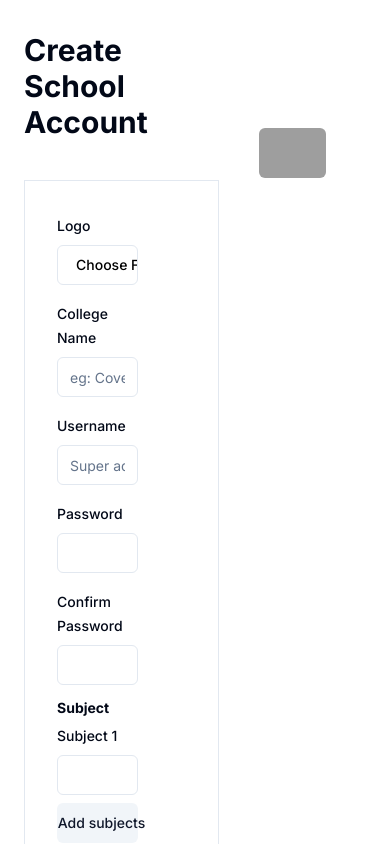
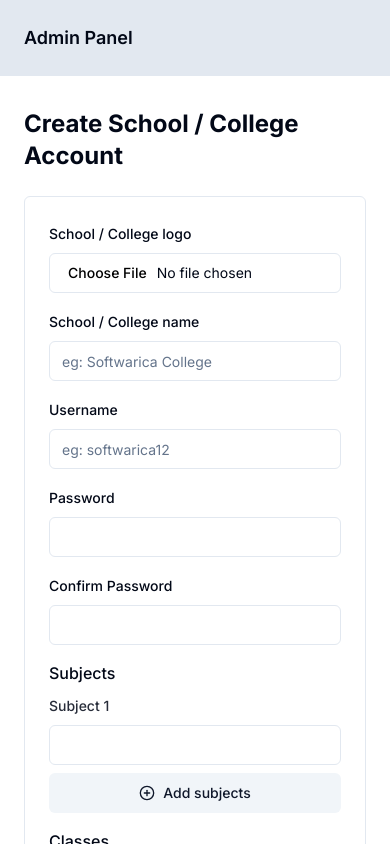
Before and after one commit to trishan9/Teacher-Evaluation-System, a Next.js app in the folder super-admin/: page / in a window 390 px wide. Shown: the top 844 px of the page. Built offline with nearby package versions, Linux system fonts and the light colour scheme; grey boxes are pictures that could not be loaded.

Commit message:
feat: code refactor, responsive and navbar wip

```diff
--- /dev/null
+++ b/super-admin/app/_components/navbar.tsx
@@ -0,0 +1,9 @@
+const Navbar = () => {
+  return (
+    <nav className="p-6 sticky top-0 left-0 w-full bg-slate-200">
+      <h1 className="font-semibold text-lg">Admin Panel</h1>
+    </nav>
+  );
+};
+
+export default Navbar;
--- a/super-admin/app/_components/signin.tsx
+++ b/super-admin/app/_components/signin.tsx
@@ -1,10 +1,9 @@
 "use client";
 
-import React from "react";
+import Image from "next/image";
 import { zodResolver } from "@hookform/resolvers/zod";
 import { useForm, useFieldArray } from "react-hook-form";
 import { z } from "zod";
-import { PlusCircle, Trash2 } from "lucide-react";
 import { Button } from "@/components/ui/button";
 import { Input } from "@/components/ui/input";
 import {
@@ -16,9 +15,7 @@ import {
   FormLabel,
   FormMessage,
 } from "@/components/ui/form";
-import { Label } from "@/components/ui/label";
 import DynamicFormField from "@/components/shared/dynamic-form-field";
-import Image from "next/image";
 
 const formSchema = z
   .object({
@@ -70,15 +67,6 @@ const SignIn = () => {
       ],
     },
   });
-  const { control } = form;
-
-  const { fields, append, remove } = useFieldArray({
-    name: "subjects",
-    control,
-    rules: {
-      required: "Please add at least 1 subject",
-    },
-  });
 
   function onSubmit(values: z.infer<typeof formSchema>, event: any) {
     values.logo = event.target.logo.files[0];
@@ -90,25 +78,27 @@ const SignIn = () => {
       subjects: values.subjects || [],
       sections: values.sections || [],
     };
+    console.log(payload);
     form.reset();
   }
 
   return (
-    <div className="flex justify-between">
-      <div className="flex mt-2  flex-col">
-        <p className="mb-10 text-3xl font-bold">Create School Account</p>
+    <div className="flex mt-2 flex-col md:px-6 w-full">
+      <p className="md:mb-10 mb-6 text-2xl md:text-3xl font-bold">
+        Create School / College Account
+      </p>
 
       <Form {...form}>
         <form
           onSubmit={form.handleSubmit(onSubmit)}
-            className="space-y-4 w-[50vw] p-[2rem] pr-[5rem]  border"
+          className="space-y-4 w-full p-6 md:p-[2rem] rounded-md border"
         >
           <FormField
             control={form.control}
             name="logo"
             render={({ field }) => (
               <FormItem>
-                  <FormLabel>Logo</FormLabel>
+                <FormLabel>School / College logo</FormLabel>
 
                 <FormControl>
                   <Input type="file" {...field} className="cursor-pointer" />
@@ -118,20 +108,22 @@ const SignIn = () => {
               </FormItem>
             )}
           />
+
           <FormField
             control={form.control}
             name="collegeName"
             render={({ field }) => (
               <FormItem>
-                  <FormLabel>College Name</FormLabel>
+                <FormLabel>School / College name</FormLabel>
                 <FormControl>
-                    <Input placeholder="eg: Coventry University" {...field} />
+                  <Input placeholder="eg: Softwarica College  " {...field} />
                 </FormControl>
 
                 <FormMessage />
               </FormItem>
             )}
           />
+
           <FormField
             control={form.control}
             name="username"
@@ -139,12 +131,13 @@ const SignIn = () => {
               <FormItem>
                 <FormLabel>Username</FormLabel>
                 <FormControl>
-                    <Input placeholder="Super admin" {...field} />
+                  <Input placeholder="eg: softwarica12" {...field} />
                 </FormControl>
                 <FormMessage />
               </FormItem>
             )}
           />
+
           <FormField
             control={form.control}
             name="password"
@@ -159,6 +152,7 @@ const SignIn = () => {
               </FormItem>
             )}
           />
+
           <FormField
             control={form.control}
             name="confirmPassword"
@@ -173,25 +167,18 @@ const SignIn = () => {
               </FormItem>
             )}
           />
+
           <DynamicFormField form={form} name="subjects" label="Subject" />
+
           <DynamicFormField form={form} name="classes" label="Class" />
+
           <DynamicFormField form={form} name="sections" label="Section" />
 
-            <Button type="submit" className="w-full ">
-              Submit
+          <Button type="submit" size="lg" className="w-full mt-6">
+            Create School / College
           </Button>
         </form>
       </Form>
-      </div>
-      <div className="m-10 relative">
-        <img
-          src="https://images.pexels.com/photos/5212345/pexels-photo-5212345.jpeg"
-          alt="error"
-          width={700}
-          height={700}
-          className="sticky top-32 rounded-md"
-        />
-      </div>
     </div>
   );
 };
--- a/super-admin/app/page.tsx
+++ b/super-admin/app/page.tsx
@@ -1,8 +1,14 @@
+import Navbar from "./_components/navbar";
 import SignIn from "./_components/signin";
+
 export default function Home() {
   return (
-    <div className="p-6">
-      <SignIn />
-    </div>
+    <section>
+      <Navbar />
+
+      <div className="p-6">
+        <SignIn />
+      </div>
+    </section>
   );
 }
--- a/super-admin/components/shared/dynamic-form-field.tsx
+++ b/super-admin/components/shared/dynamic-form-field.tsx
@@ -22,13 +22,14 @@ const DynamicFormField = ({ form, name, label }: DynamicFormFieldProps) => {
     },
   });
   return (
-    <div className="flex flex-col gap-2">
-      <Label className="font-bold">{label}</Label>
+    <div className="flex flex-col gap-2 mt-2">
+      <p className="font-medium capitalize">{name}</p>
+
       {fields.length > 0 &&
         fields.map((field, index) => (
           <div key={field.id}>
             <div className="w-full">
-              <Label className="text-sm">
+              <Label className="text-sm opacity-85">
                 {label} {index + 1}
               </Label>
 
--- a/super-admin/next.config.mjs
+++ b/super-admin/next.config.mjs
@@ -1,4 +1,13 @@
 /** @type {import('next').NextConfig} */
-const nextConfig = {};
+const nextConfig = {
+    images: {
+        remotePatterns: [
+            {
+                protocol: "https",
+                hostname: "**",
+            },
+        ],
+    }
+};
 
 export default nextConfig;
```
Lines whose indentation alone changed are shown as unchanged.
